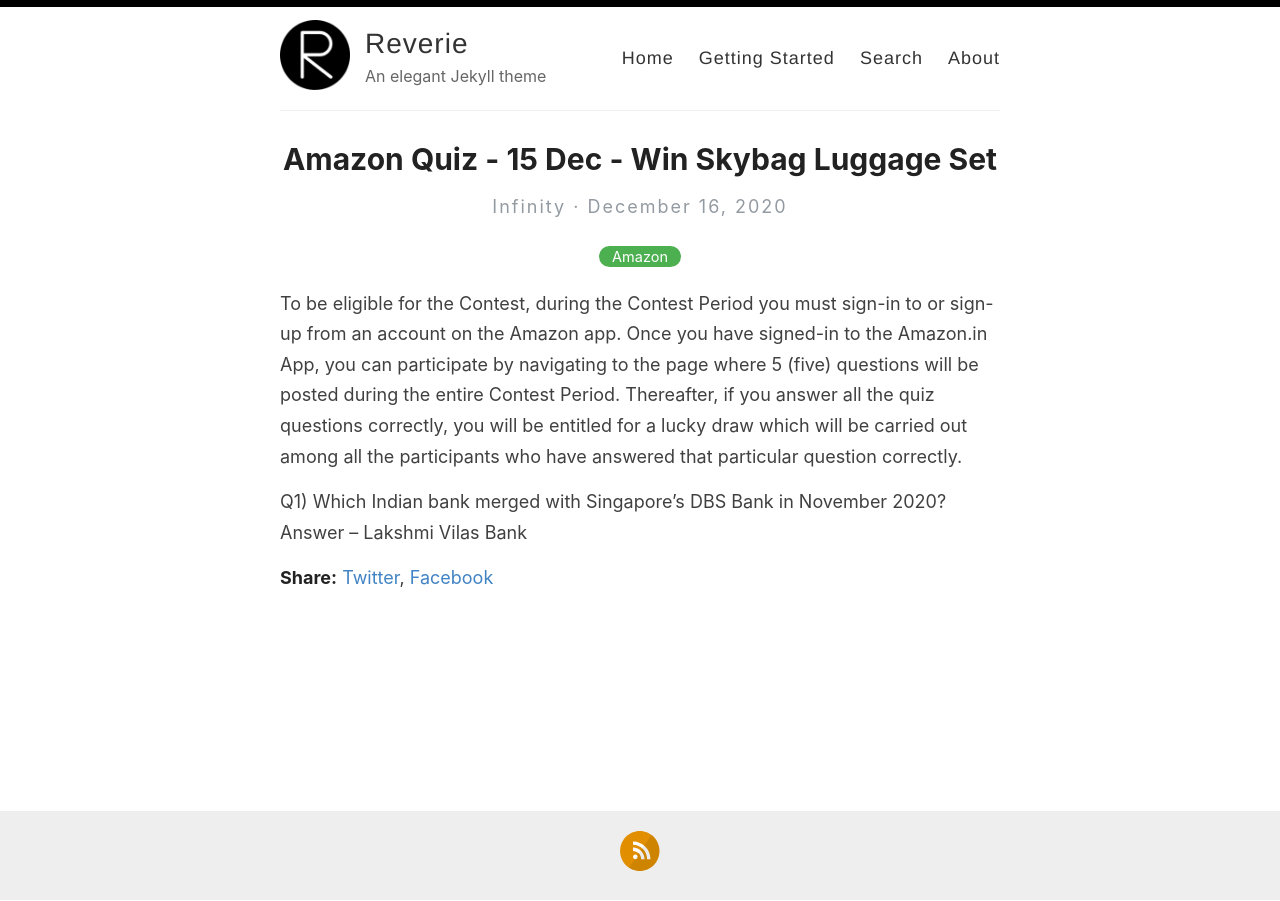
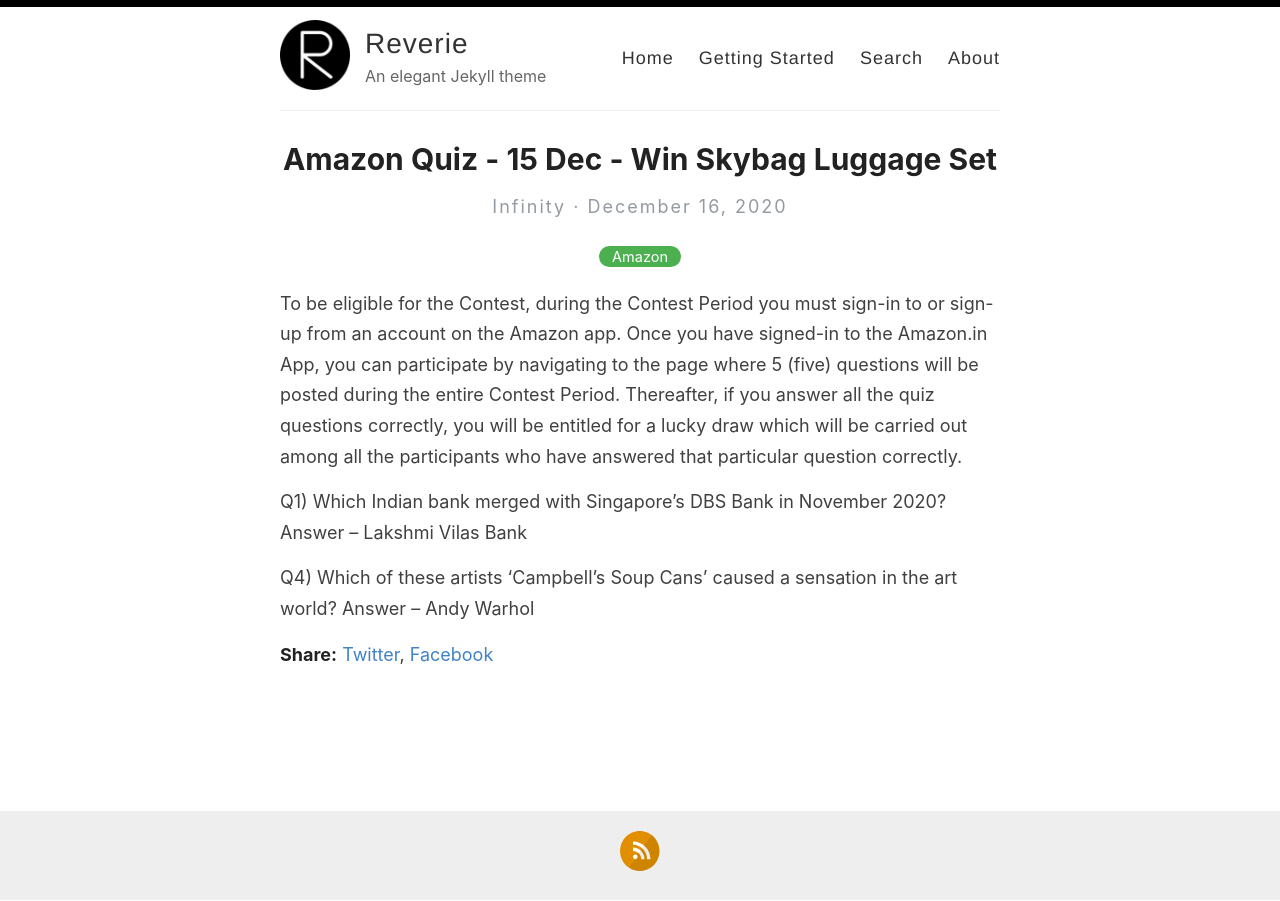
Before and after one commit to op1337/op1337.github.io, a Jekyll site: the page built from _posts/2020-12-16-Amazon-Quiz-Skybag.md, in a window 1280 px wide. Built offline with Jekyll 4.4.1, drawn with Linux system fonts in a browser that asks for light colours.

Commit message:
Update 2020-12-16-Amazon-Quiz-Skybag.md

```diff
--- a/_posts/2020-12-16-Amazon-Quiz-Skybag.md
+++ b/_posts/2020-12-16-Amazon-Quiz-Skybag.md
@@ -8,3 +8,6 @@ To be eligible for the Contest, during the Contest Period you must sign-in to or
 
 Q1) Which Indian bank merged with Singapore’s DBS Bank in November 2020?
 Answer – Lakshmi Vilas Bank
+
+Q4) Which of these artists ‘Campbell’s Soup Cans’ caused a sensation in the art world?
+Answer – Andy Warhol
```
